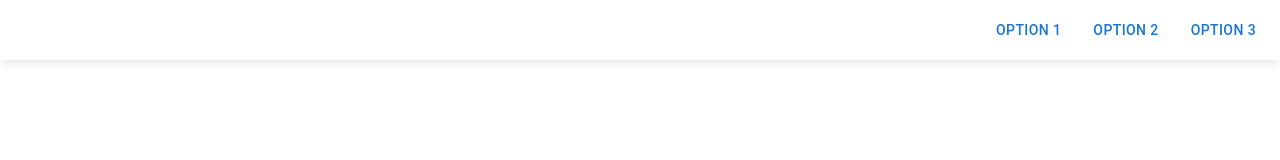
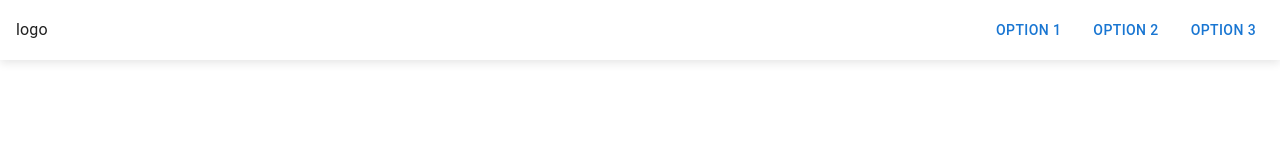
Before and after one commit to Braint-Tech/template-web, a Next.js app in the folder next-base/: page / in a window 1280 px wide. Shown: the top 160 px of the page. Built offline with nearby package versions, Linux system fonts and the light colour scheme.

Commit message:
use map to render options

```diff
--- a/next-base/src/components/common/NavBar/NavBar.tsx
+++ b/next-base/src/components/common/NavBar/NavBar.tsx
@@ -7,7 +7,6 @@ import styles from './NavBar.styles'
 
 type props = {
   logo?: ReactNode,
-  // children?: ReactNode,
   mobileThreshold: number,
   setItems?: (setMobileMenuOpen: Dispatch<SetStateAction<boolean>>) => ReactNode[]
 }
@@ -57,7 +56,15 @@ const NavBar: FC<props> = ({
         safeWindow && safeWindow.innerWidth > mobileThreshold
           ? (
             <Stack { ...stack.flex.row('center', 'center') } spacing={ 2 }>
-              { setItems && setItems(setMobileOpen) }
+              {
+                setItems
+                && setItems(setMobileOpen)
+                  .map((node, index) => (
+                    typeof node === 'object'
+                      ? {...node, key: `node_${index}`} as ReactNode
+                      : node
+                  ))
+              }
             </Stack>
           )
           : (
--- a/next-base/src/pages/index.tsx
+++ b/next-base/src/pages/index.tsx
@@ -2,6 +2,12 @@ import { Button } from '@mui/material'
 import { NavBar, Page } from 'components/common'
 import type { NextPage } from 'next'
 import { Dispatch, SetStateAction, useCallback } from 'react'
+
+const menuOptions = [
+  'option 1',
+  'option 2',
+  'option 3',
+]
 
 const Home: NextPage = () => {
 
@@ -14,29 +20,21 @@ const Home: NextPage = () => {
       title='asdf'
       fixedHeader={
         <NavBar
+          logo={ <p>logo</p> }
           mobileThreshold={ 900 }
-          setItems={
-            setMobileOpen => ([
-              <Button
-                variant='text'
-                onClick={() => onClickHandler(setMobileOpen) }
-              >
-                option 1
-              </Button>,
-              <Button
-                variant='text'
-                onClick={() => onClickHandler(setMobileOpen) }
-              >
-                option 2
-              </Button>,
-              <Button
-                variant='text'
-                onClick={() => onClickHandler(setMobileOpen) }
-              >
-                option 3
-              </Button>
-            ])
-          }
+          setItems={ setMobileOpen => (
+            menuOptions.map(
+              (option, index) => (
+                <Button
+                  key={ `${option}_${index}` }
+                  variant='text'
+                  onClick={() => onClickHandler(setMobileOpen) }
+                >
+                  { option }
+                </Button>
+              )
+            )
+          )}
         />
       }
     >
```
